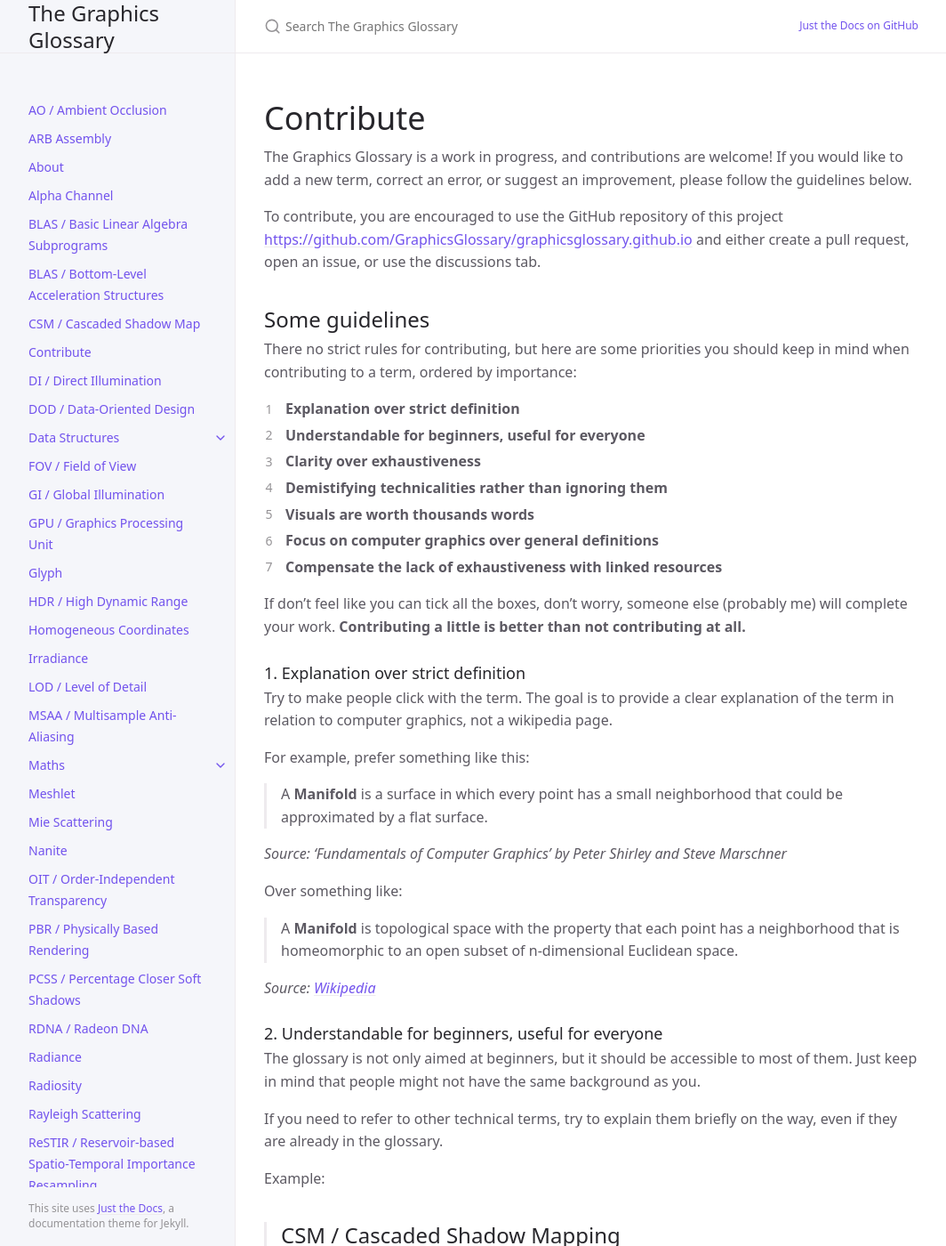
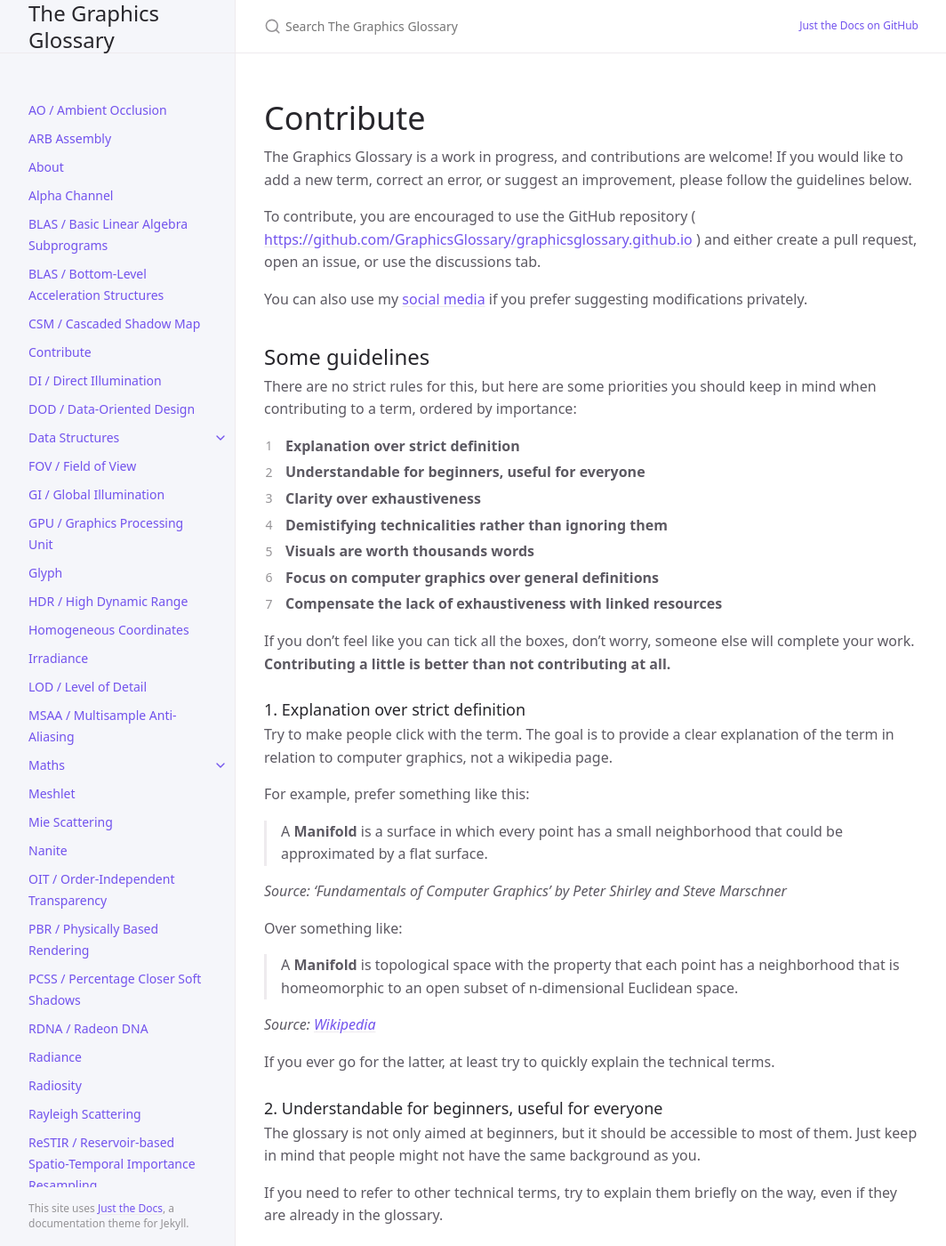
Before and after one commit to GraphicsGlossary/graphicsglossary.github.io, a Jekyll site: the page built from contribution.md, in a window 1280 px wide and 1400 px high. Shown: the whole window at 89% size, without its empty margins (107-1171 px from the left). Built offline with Jekyll 4.4.1, drawn with Linux system fonts in a browser that asks for light colours; cached includes are drawn as plain includes.

Commit message:
Update contribution.md

```diff
--- a/contribution.md
+++ b/contribution.md
@@ -8,11 +8,13 @@ permalink: /contribute/
 
 The Graphics Glossary is a work in progress, and contributions are welcome! If you would like to add a new term, correct an error, or suggest an improvement, please follow the guidelines below.
 
-To contribute, you are encouraged to use the GitHub repository of this project [https://github.com/GraphicsGlossary/graphicsglossary.github.io](https://github.com/GraphicsGlossary/graphicsglossary.github.io) and either create a pull request, open an issue, or use the discussions tab.
+To contribute, you are encouraged to use the GitHub repository ( [https://github.com/GraphicsGlossary/graphicsglossary.github.io](https://github.com/GraphicsGlossary/graphicsglossary.github.io) ) and either create a pull request, open an issue, or use the discussions tab.
+
+You can also use my [social media](https://x.com/Miolith_) if you prefer suggesting modifications privately.
 
 ## Some guidelines
 
-There no strict rules for contributing, but here are some priorities you should keep in mind when contributing to a term, ordered by importance:
+There are no strict rules for this, but here are some priorities you should keep in mind when contributing to a term, ordered by importance:
 1. **Explanation over strict definition**
 2. **Understandable for beginners, useful for everyone**
 3. **Clarity over exhaustiveness**
@@ -21,7 +23,7 @@ There no strict rules for contributing, but here are some priorities you should
 5. **Focus on computer graphics over general definitions**
 6. **Compensate the lack of exhaustiveness with linked resources**
 
-If don't feel like you can tick all the boxes, don't worry, someone else (probably me) will complete your work. **Contributing a little is better than not contributing at all.**
+If you don't feel like you can tick all the boxes, don't worry, someone else will complete your work. **Contributing a little is better than not contributing at all.**
 
 ### 1. Explanation over strict definition
 
@@ -38,6 +40,8 @@ Over something like:
 >A **Manifold** is topological space with the property that each point has a neighborhood that is homeomorphic to an open subset of n-dimensional Euclidean space.
 
 *Source: [Wikipedia](https://en.wikipedia.org/wiki/Manifold)*
+
+If you ever go for the latter, at least try to quickly explain the technical terms.
 
 ### 2. Understandable for beginners, useful for everyone
 
```
